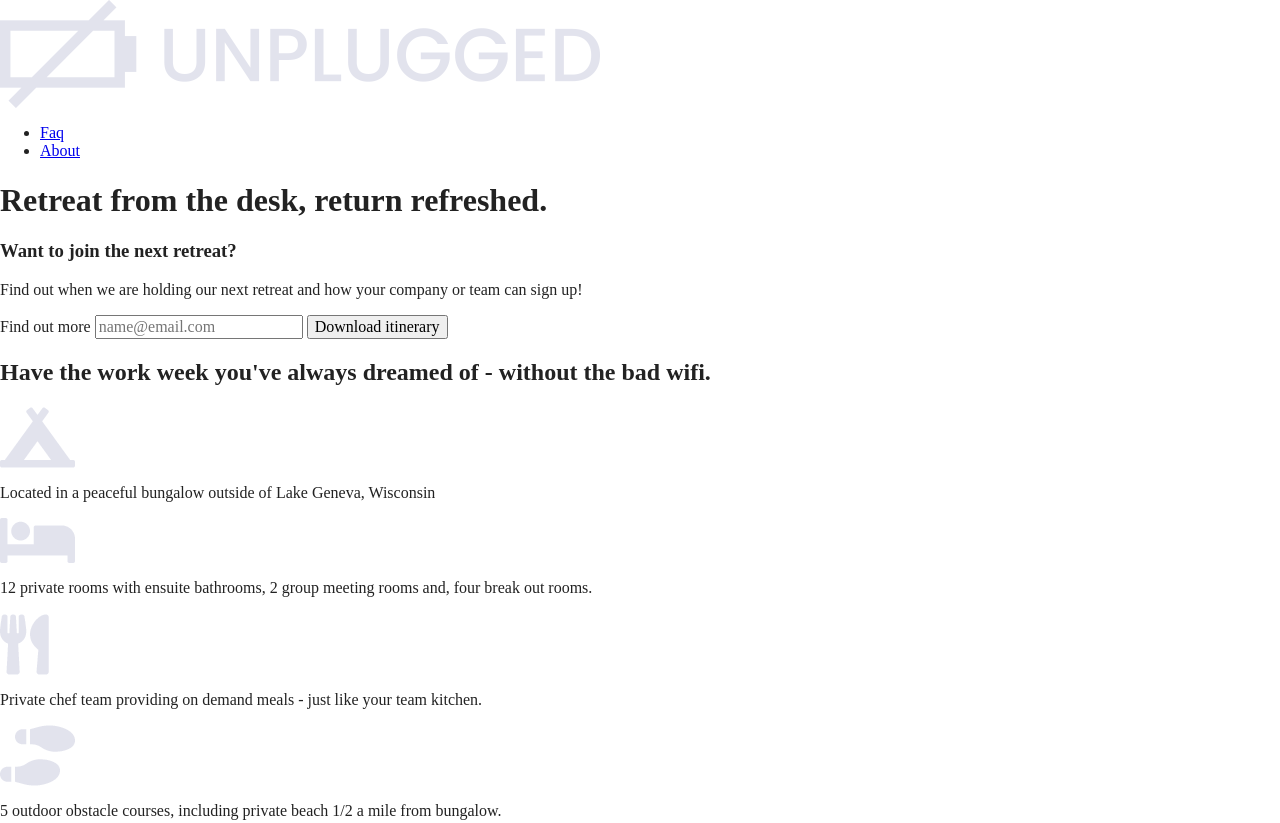
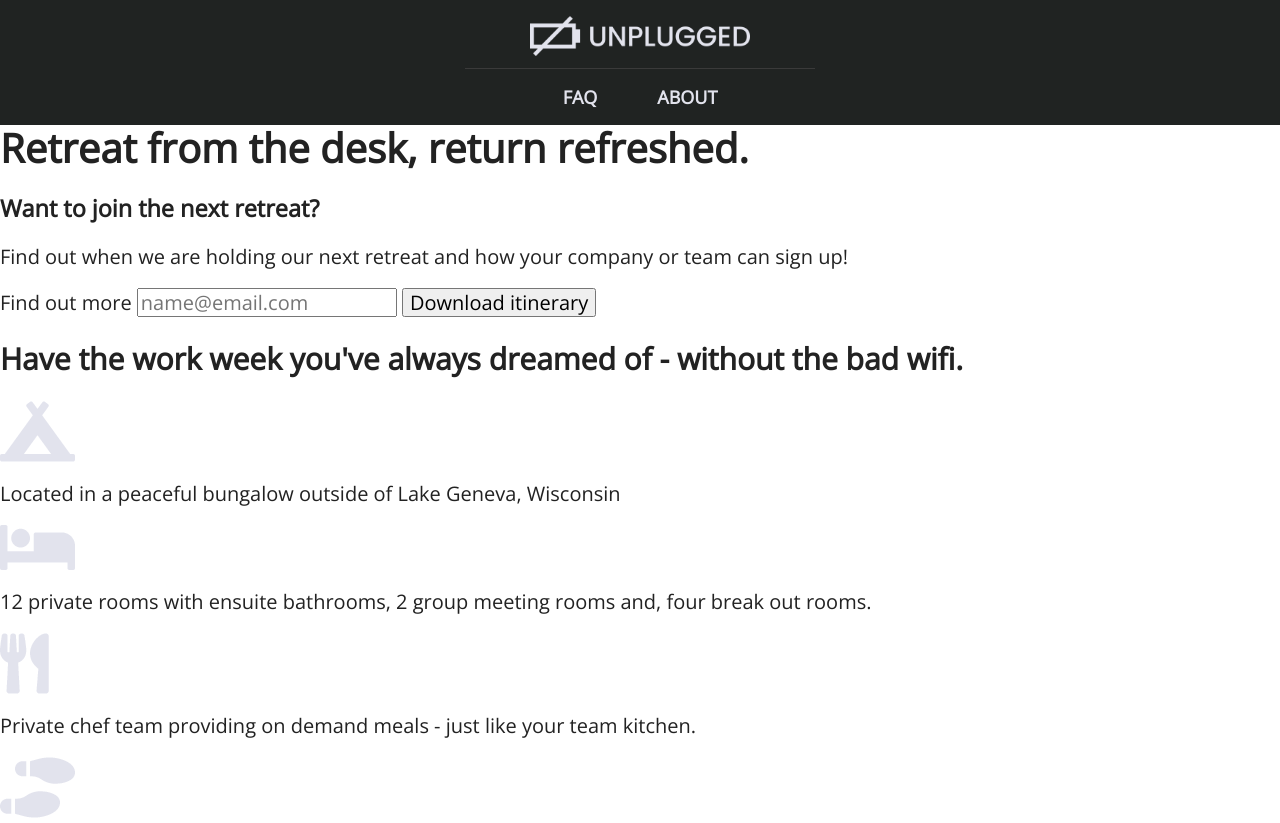
Before and after one commit to Lungowe-S/unplugged-retreat, a website built with Parcel: page index.html in a window 1280 px wide. Shown: the top 823 px of the page. Built offline with nearby package versions, Linux system fonts and the light colour scheme.

Commit message:
Included fonts links from Google Font

```diff
--- a/css/main.css
+++ b/css/main.css
@@ -86,6 +86,89 @@ textarea {
 /* ==========================================================================
    Author's custom styles
    ========================================================================== */
+
+  /* ------ Base Styles ------ */
+
+  :root {
+    --offBlack: #202322;
+    --offGray: #e2e3ed;
+    --Green: #527158;
+    --formGray: #e1e2ea;
+    --darkGray: #b1b2b8;
+    --offGreen: #2a423a;
+    --socialGreen: #527158;
+    --grayish: #3a3a3a;
+  }
+
+  html {
+    font-size: 1.25rem;
+    font-family: "Open sans", sans-serif;
+    line-height: 1.4;
+  }
+
+  a {
+    text-decoration: none;
+  }
+
+  ul li {
+    list-style-type: none;
+  }
+
+  /* ------ Header Styles ------ */
+  .header {
+    background-color: var(--offBlack);
+  }
+
+  .header__wrapper {
+    display: flex;
+    flex-direction: column;
+    justify-content: center;
+    max-width: 220px;
+    margin: auto;
+    padding-top: 0.8rem;
+  }
+
+  .logo {
+    width: 220px;
+    margin-bottom: 0.6rem;
+  }
+
+  .nav__border {
+    border-bottom: 1px solid var(--grayish);
+    width: 350px;
+    left: -65px;
+    position: relative;
+  }
+
+  .nav__menu {
+    margin: 0;
+    display: flex;
+    justify-content: center;
+    text-transform: uppercase;
+    font-size: 0.9rem;
+    font-weight: bold;
+    padding: 0.9rem 0 0.9rem 0;
+  }
+
+  .nav__menu-list:nth-child(2) {
+    padding-left: 3rem;
+  }
+
+  .nav__menu-list a {
+    color: var(--offGray);
+  }
+
+  /* ----- Hero Styles ----- */
+  .hero__title {
+    margin: 0;
+  }
+
+  /* .hero__wrapper {
+    background-image: url("../img/jake-melara-30679-unsplash.jpg");
+    background-repeat: no-repeat;
+    height: 500px;
+    background-size: cover;
+  } */
 
 /* ==========================================================================
    Helper classes
--- a/index.html
+++ b/index.html
@@ -16,6 +16,8 @@
   <link rel="apple-touch-icon" href="icon.png">
   <!-- Place favicon.ico in the root directory -->
 
+  <link href="https://fonts.googleapis.com/css2?family=Open+Sans:wght@300;400&family=Poppins:wght@300;400&display=swap" rel="stylesheet">
+
   <link rel="stylesheet" href="css/normalize.css">
   <link rel="stylesheet" href="css/main.css">
 
@@ -31,8 +33,9 @@
   <header class="header">
     <div class="header__wrapper">
       <a href="index.html">
-        <img src="img/unpluggedlogo.png" alt="website logo" />
+        <img src="img/unpluggedlogo.png" alt="website logo" class="logo" />
       </a>
+      <div class="nav__border"></div>
       <nav class="nav">
         <ul class="nav__menu">
           <li class="nav__menu-list">
```
Also changed, not shown: about/index.html (+3 -1 lines), faq/index.html (+3 -1 lines).
